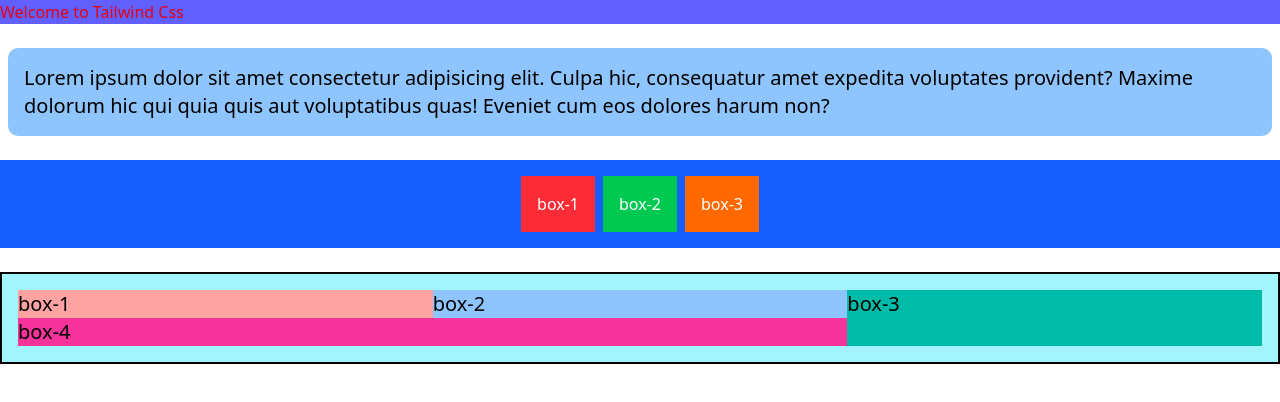
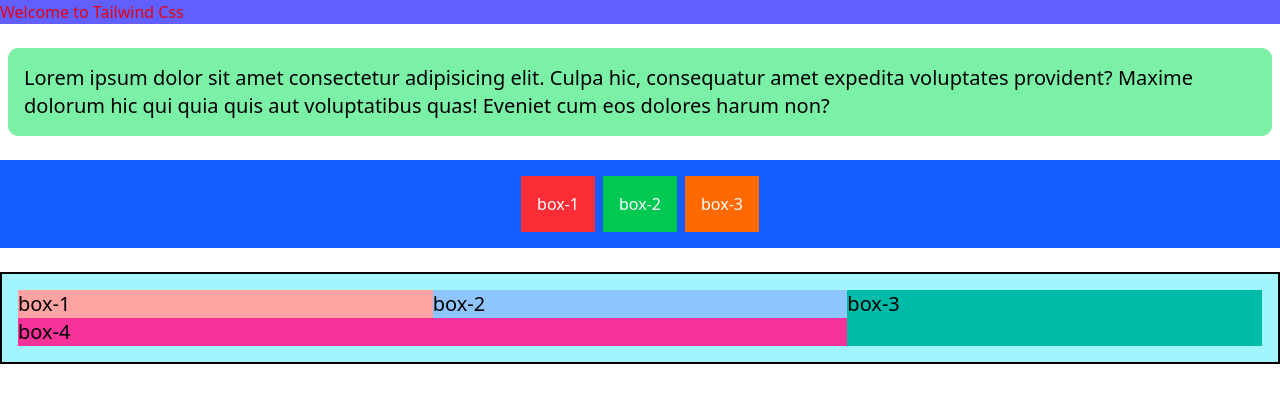
Before and after one commit to baldevswain123-collab/lec-1, a website: page 03 tailwind/index.html in a window 1280 px wide. Drawn offline with nearby package versions, Linux system fonts and the light colour scheme.

Commit message:
First Tailwind Project

```diff
--- a/03 tailwind/index.html
+++ b/03 tailwind/index.html
@@ -13,11 +13,7 @@
     <h1 class="bg-indigo-500 text-red-600">Welcome to Tailwind Css</h1>
     <p class="mt-6 p-4 rounded-[10px] mx-2
      bg-red-200 text-sm
-     sm:bg-yellow-300 sm:text-lg
-     md:bg-green-300 md:text-xl
-     lg:bg-blue-300 lg:text-2xl
-     xl:bg-black-300 xl:text-xl
-      ">
+     sm:bg-yellow-300 sm:text-lg md:bg-green-300 md:text-xl lg:bg-green-300 lg:text-sm 2xl:bg-orange-300 2xl:text-xl">
         Lorem ipsum dolor sit amet consectetur adipisicing elit. Culpa hic, consequatur amet expedita voluptates provident? Maxime dolorum hic qui quia quis aut voluptatibus quas! Eveniet cum eos dolores harum non?
     </p>
     <div class="bg-yellow-300 text-white flex flex-col item-center md:bg-blue-600 md:flex-row justify-center gap-2 p-4 my-6  ">
```
